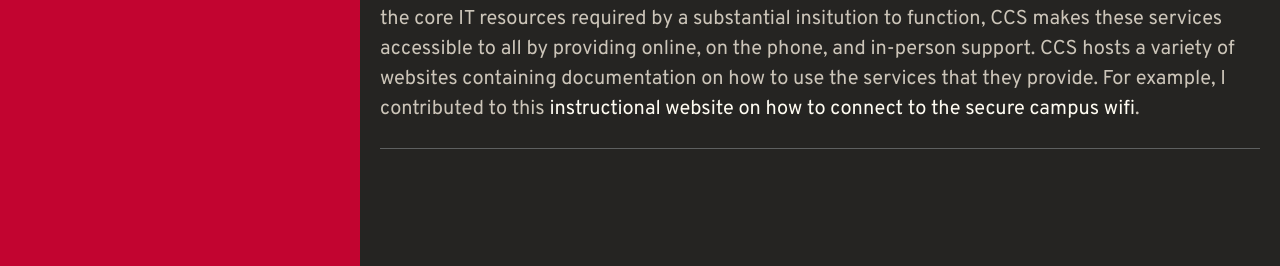
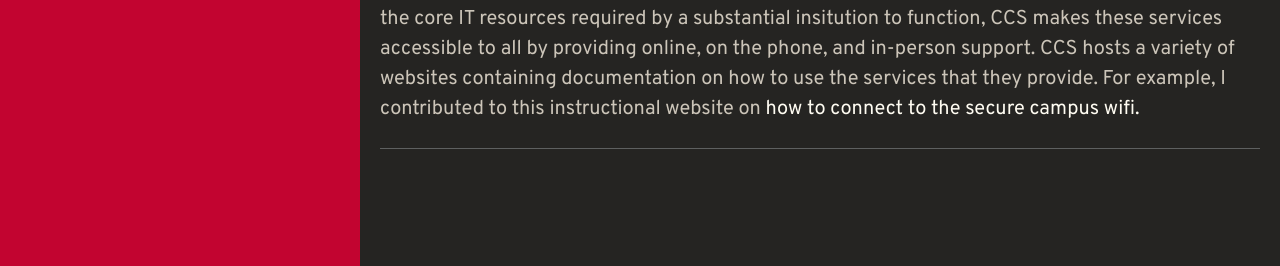
Before and after one commit to JasonEllul/JasonEllul.github.io, a Jekyll site: the page built from coop.md, in a window 1280 px wide and 1193 px high. Shown: the part 924-1190 px from the top of the window. Built offline with Jekyll 4.4.1, drawn with Linux system fonts in a browser that asks for light colours; nearby versions of some CDN libraries; some of the changed text lies outside the part shown.

```diff
--- a/coop.md
+++ b/coop.md
@@ -13,7 +13,7 @@
 
 > "CCS provides core IT services to the greater campus community. These include internet connectivity, a campus wide integrated email and calendaring system, telephony infrastructure, software distribution, development of single sign-on technology, learning resources, and more."
 
-With technology playing such a vital role in the work done by the campus community, CCS has a strict obligation to keep our services both functional and accessible. Some of the services managed by CCS include: campus-wide internet connectivity, tens of thousands of email accounts, phones and computers for university employees, and, hundreds of various web applications and software used by the wide assortment of roles within the campus community. On top of providing the core IT resources required by a substantial insitution to function, CCS makes these services accessible to all by providing online, on the phone, and in-person support. CCS hosts a variety of websites containing documentation on how to use the services that they provide. For example, I contributed to this [instructional website on how to connect to the secure campus wifi](https://www.uoguelph.ca/ccs/securewireless).
+With technology playing such a vital role in the work done by the campus community, CCS has a strict obligation to keep our services both functional and accessible. Some of the services managed by CCS include: campus-wide internet connectivity, tens of thousands of email accounts, phones and computers for university employees, and, hundreds of various web applications and software used by the wide assortment of roles within the campus community. On top of providing the core IT resources required by a substantial insitution to function, CCS makes these services accessible to all by providing online, on the phone, and in-person support. CCS hosts a variety of websites containing documentation on how to use the services that they provide. For example, I contributed to this instructional website on [how to connect to the secure campus wifi.](https://www.uoguelph.ca/ccs/securewireless)
 
 
 
--- a/public/css/poole.css
+++ b/public/css/poole.css
@@ -261,12 +261,13 @@
 
 .lead {
   font-size: 1.25rem;
-  font-weight: 150;
+  font-weight: 100;
   font-family: 'Roboto', sans-serif;
 }
-@media (min-width: 48em) {
+@media only screen and (max-width: 640px) {
   .lead {
-    font-weight: 100;
+    font-weight: 150;
+    font-family: 'Roboto', sans-serif;
   }
 }
 
```
Also changed, not shown: 4 other files.
